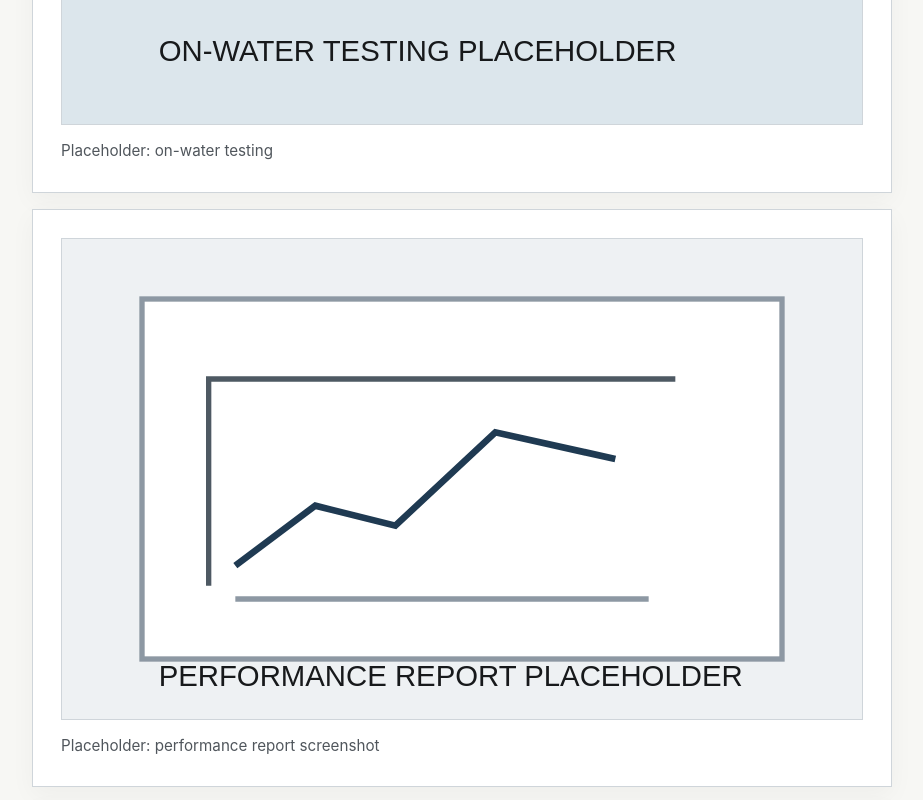
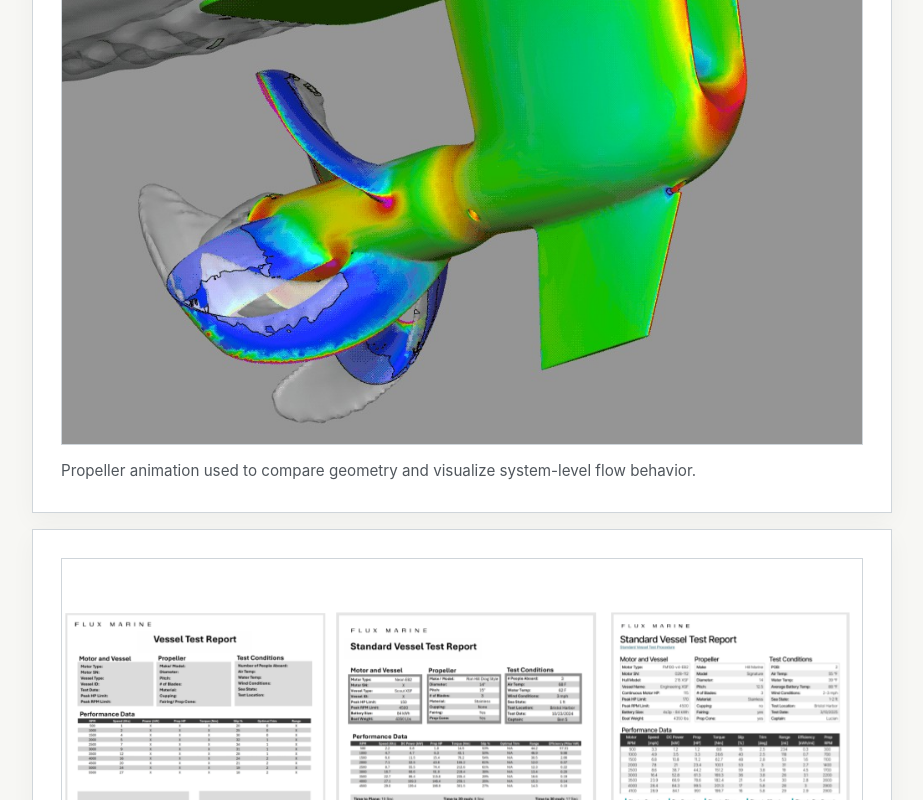
Before and after one commit to luciansharpe11/lucian-sharpe, a plain HTML site: page projects/propeller.html in a window 1280 px wide. Shown: the part 2160-2960 px from the top of the page, without its empty margins (178-1101 px from the left). Drawn offline with Linux system fonts and the light colour scheme.

Commit message:
Update propeller.html

```diff
--- a/projects/propeller.html
+++ b/projects/propeller.html
@@ -95,16 +95,16 @@
       <section class="project-section">
         <h2>Images</h2>
         <figure class="project-figure">
-          <img src="../images/on-water-testing-placeholder.svg" alt="Placeholder graphic for on-water testing">
-          <figcaption>Placeholder: on-water testing</figcaption>
+          <img src="../images/prop animation.jpg" alt="Propeller development visualization">
+          <figcaption>Propeller animation used to compare geometry and visualize system-level flow behavior.</figcaption>
         </figure>
         <figure class="project-figure">
-          <img src="../images/performance-report-placeholder.svg" alt="Placeholder graphic for performance report screenshot">
-          <figcaption>Placeholder: performance report screenshot</figcaption>
+          <img src="../images/test reports.png" alt="Standardized propeller test reports">
+          <figcaption>Standardized test reports used to compare candidate propellers across repeat runs.</figcaption>
         </figure>
         <figure class="project-figure">
           <img src="../images/propeller-comparison-placeholder.svg" alt="Placeholder graphic for propeller comparison visual">
-          <figcaption>Placeholder: propeller comparison visual</figcaption>
+          <figcaption>Comparison visual summarizing candidate propeller tradeoffs and selection decisions.</figcaption>
         </figure>
       </section>
 
```
